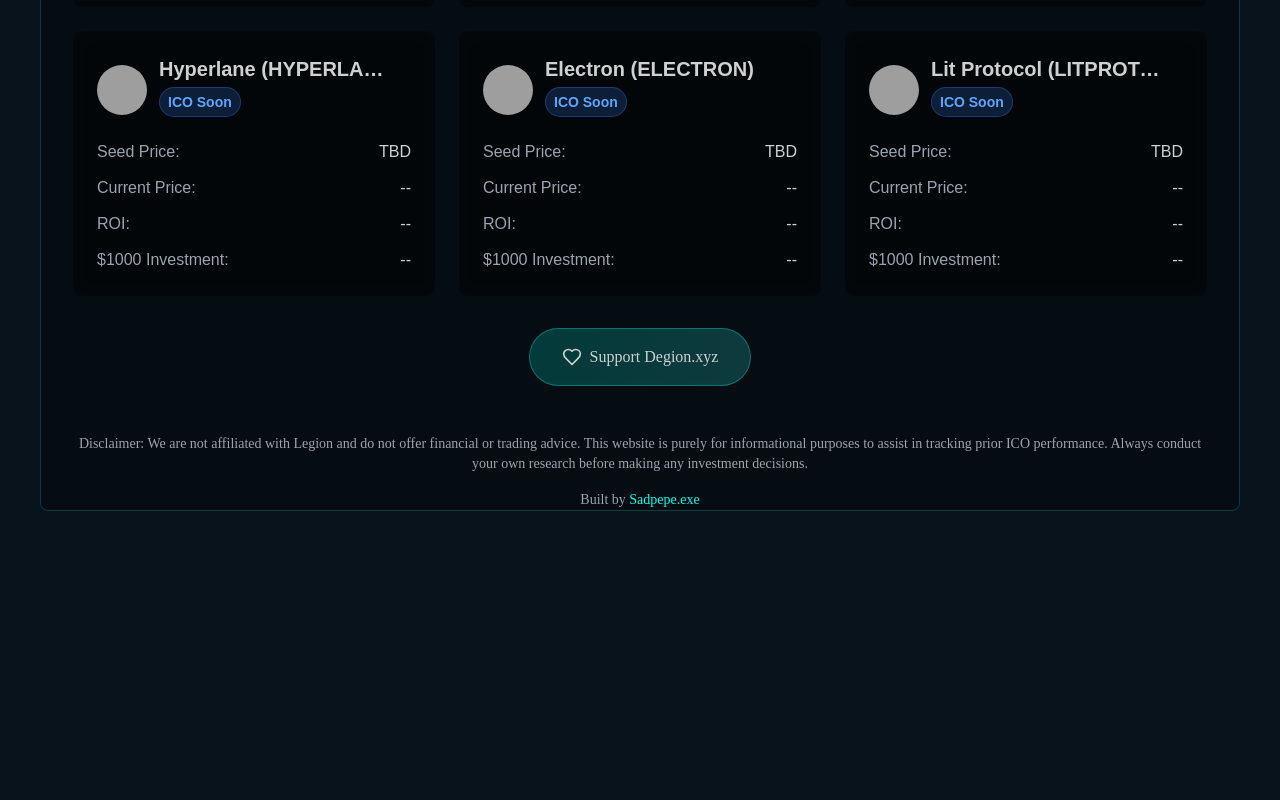
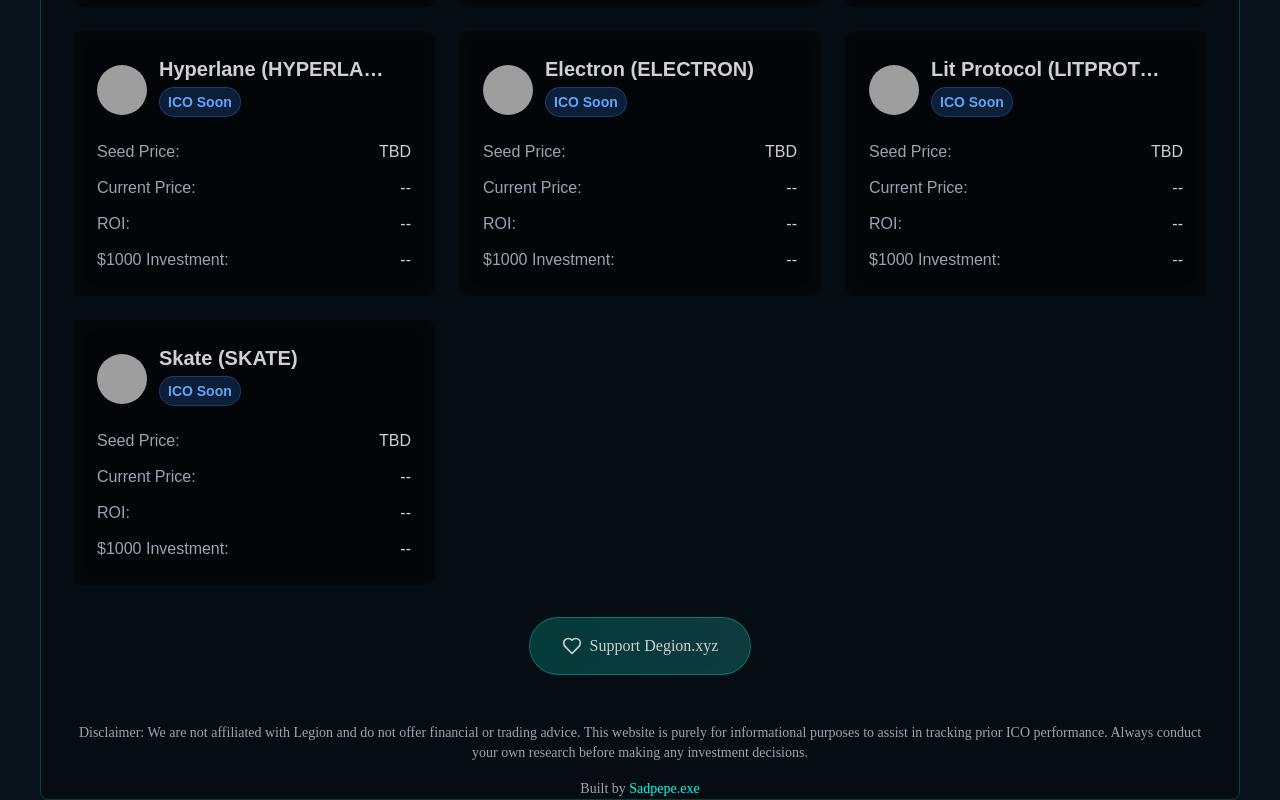
Before and after one commit to Sadpepedev/Legiondune, a React (Vite) app: page / in a window 1280 px wide. Shown: the part 1328-2128 px from the top of the page. Before the commit the page ends 1839 px from the top, so only its background shows below. Built offline with nearby package versions, Linux system fonts and the light colour scheme; no server answers; the database is empty; grey boxes are pictures that could not be loaded.

Commit message:
Update tokens.ts

```diff
--- a/src/data/tokens.ts
+++ b/src/data/tokens.ts
@@ -181,4 +181,19 @@ export const tokens: Token[] = [
       twitter: 'https://x.com/LitProtocol'
     }
 },
+     {
+    id: 'Skate',
+    name: 'Skate',
+    status: 'ICO Soon',
+    launchDate: 'TBD',
+    seedPrice: 'TBD',
+    currentPrice: '--',
+    roi: '--',
+    investment: '--',
+    description: 'Skate enables users to interact with applications from any VM while staying on their favorite chain.',
+    links: {
+      website: 'https://www.skatechain.org/',
+      twitter: 'https://x.com/skate_chain'
+    }
+},
 ];
```
